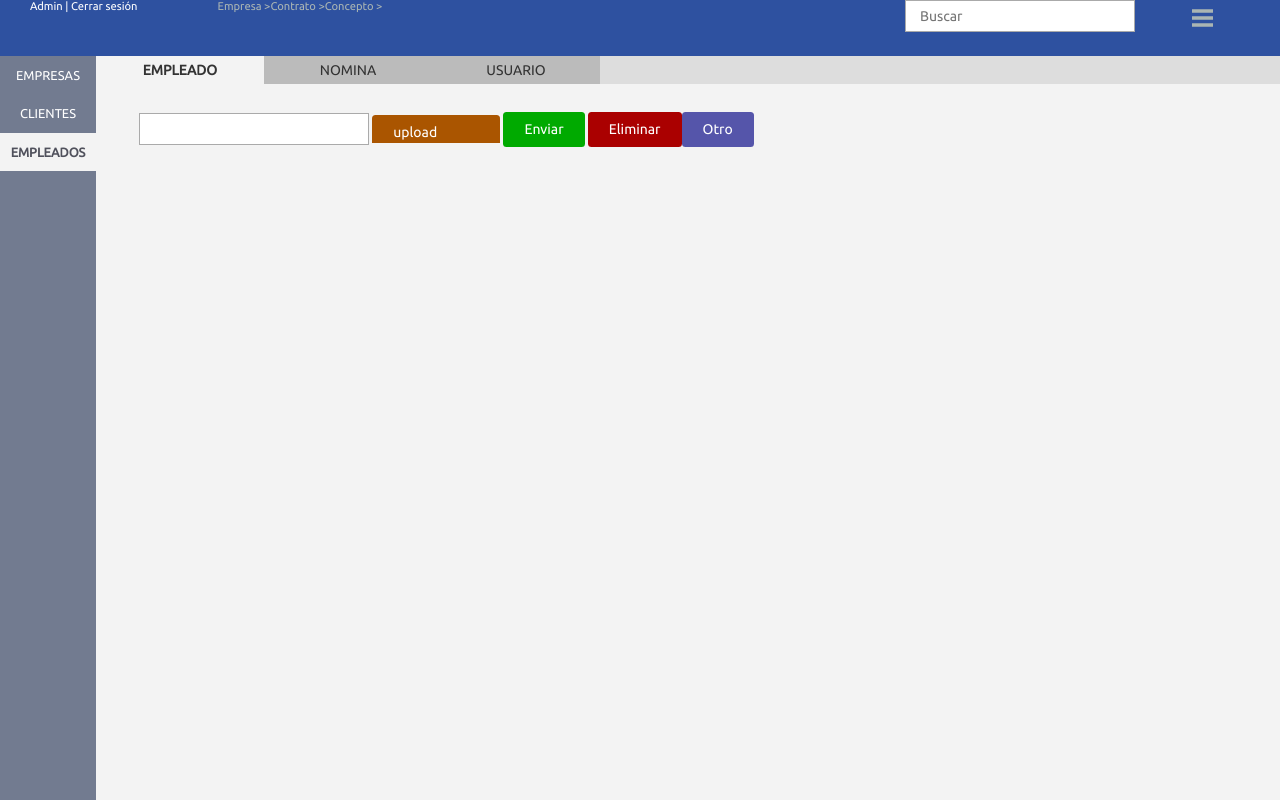
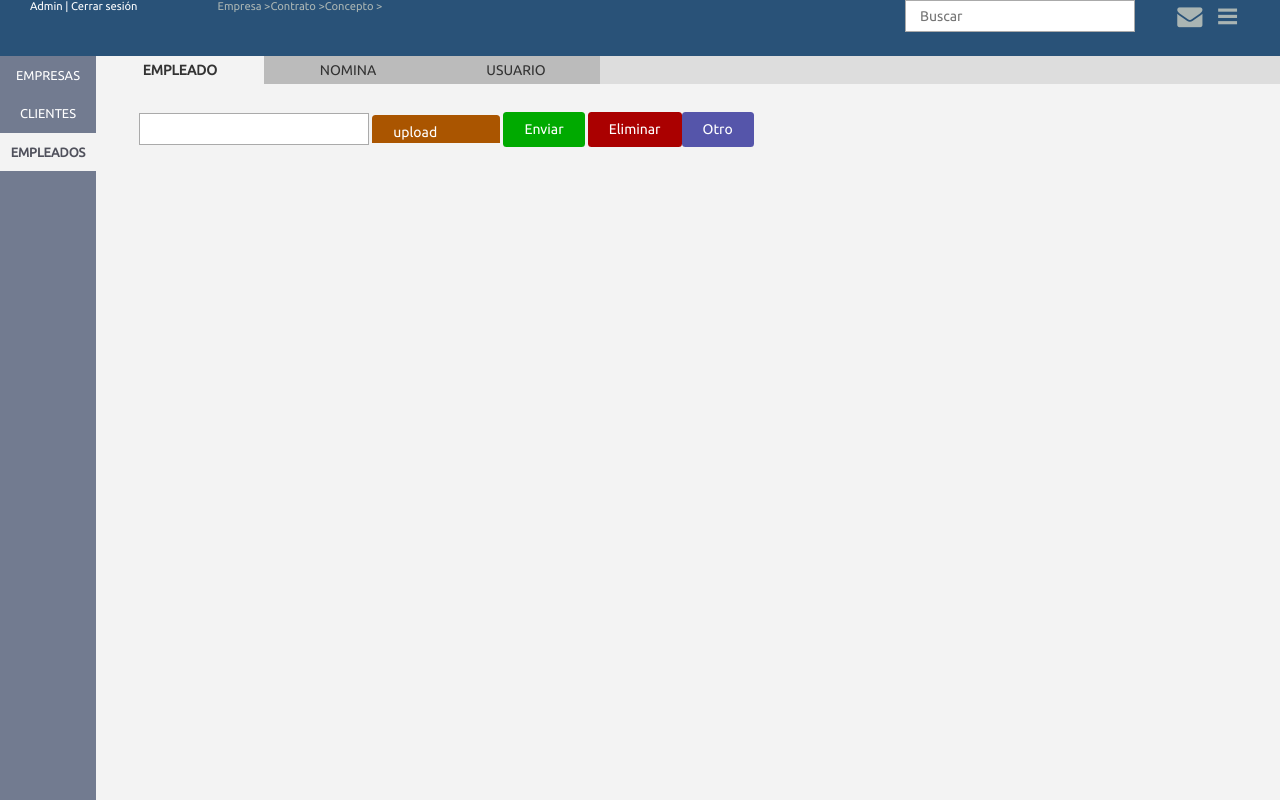
Before and after one commit to marcoavazquez/icb_ui, a plain HTML site: page index.html in a window 1280 px wide. Drawn offline with Linux system fonts and the light colour scheme.

Commit message:
Cambiando estilso

```diff
--- a/index.html
+++ b/index.html
@@ -25,9 +25,7 @@
             <input type="text" placeholder="Buscar"/>
           </div>
         </div>
-        <div class="cont-menu-opciones ed-item tablet-10 tablet-cross-center tablet-main-center">
-          <nav class="menu-opciones icon-three-bars"></nav>
-        </div>
+        <div class="cont-menu-opciones ed-item tablet-10 tablet-cross-center tablet-main-center"><span class="icon-email-envelope"></span><span class="icon-three-bars">       </span></div>
       </div>
     </header>
     <section class="menu-lateral ed-item">
--- a/sass/_header.scss
+++ b/sass/_header.scss
@@ -28,11 +28,12 @@ ul {
 }
 
 .cont-menu-opciones {
+    color: $gris_claro;
     height: 100%;
-    nav {
-        font-size: 2em;
-        color: $gris_claro;
-        box-sizing: border-box;
+    font-size: 1.8em;
+    span {
+        margin-left: 0.5em;
+        cursor: pointer;
     }
 }
 .cont-bread {
--- a/sass/_vars.scss
+++ b/sass/_vars.scss
@@ -10,7 +10,7 @@ $color_fondo : #FDFDFD;
 
 $background_inputs : #FFFFFF;
 $background_menu_lateral : #727B90;
-$background_menu_seccion : #2E51A0;
+$background_menu_seccion : #295278;
 $background_body : #F3F3F3;
 $border_inputs: #606060;
 
```
Also changed, not shown: css/app.css, 1 other file.
